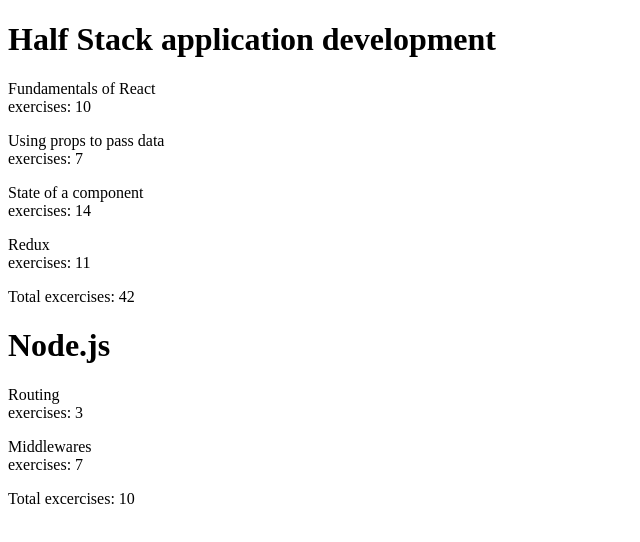
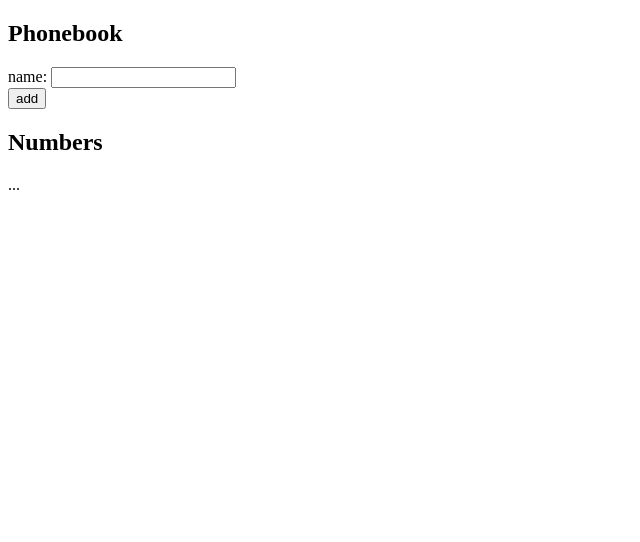
Before and after one commit to MaRo727/osa0THT, a React (Create React App) app in the folder 2.2/: page / in a window 1280 px wide. Shown: the top 542 px of the page, without its empty margins (0-640 px from the left). Built offline with nearby package versions, Linux system fonts and the light colour scheme.

Commit message:
2.6 alku

```diff
--- a/2.2/src/App.jsx
+++ b/2.2/src/App.jsx
@@ -1,56 +1,27 @@
-import Course from "./Course"
+import { useState } from 'react'
 
 const App = () => {
-  const course = [
-    {
-      name: 'Half Stack application development',
-      id: 1,
-      parts: [
-        {
-          name: 'Fundamentals of React',
-          exercises: 10,
-          id: 1
-        },
-        {
-          name: 'Using props to pass data',
-          exercises: 7,
-          id: 2
-        },
-        {
-          name: 'State of a component',
-          exercises: 14,
-          id: 3
-        },
-        {
-          name: 'Redux',
-          exercises: 11,
-          id: 4
-        }
-      ]
-    },
-    {
-      name: 'Node.js',
-      id: 2,
-      parts: [
-        {
-          name: 'Routing',
-          exercises: 3,
-          id: 1
-        },
-        {
-          name: 'Middlewares',
-          exercises: 7,
-          id: 2
-        }
-      ]
-    }
-  ]
+  const [persons, setPersons] = useState([
+    { name: 'Arto Hellas' }
+  ])
+  const [newName, setNewName] = useState('')
 
   return (
     <div>
-      <Course course={course}/>
+      <h2>Phonebook</h2>
+      <form>
+        <div>
+          name: <input />
+        </div>
+        <div>
+          <button type="submit">add</button>
+        </div>
+      </form>
+      <h2>Numbers</h2>
+      ...
     </div>
   )
+
 }
 
 export default App
```
